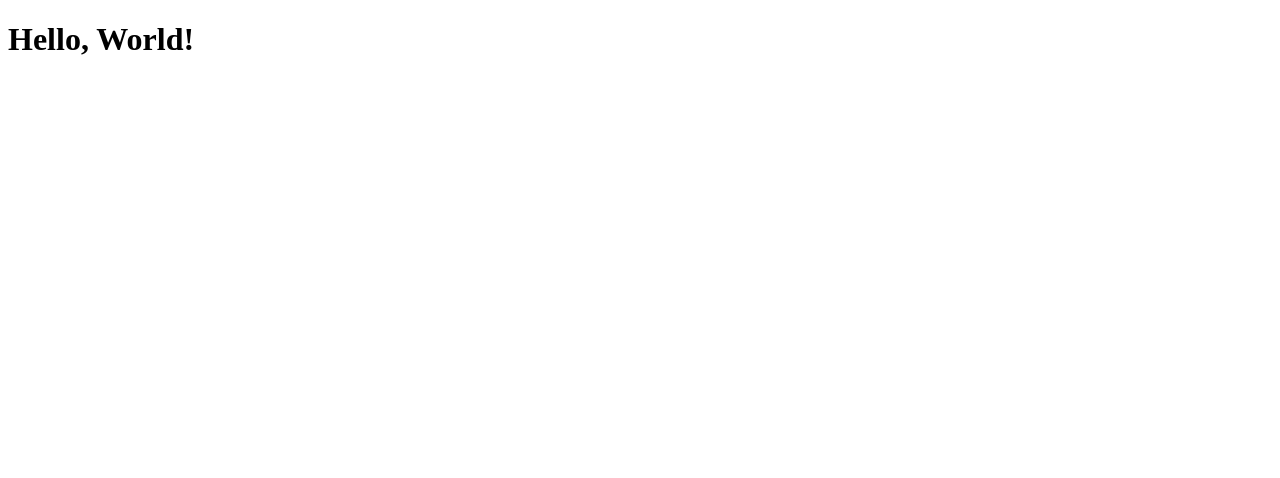
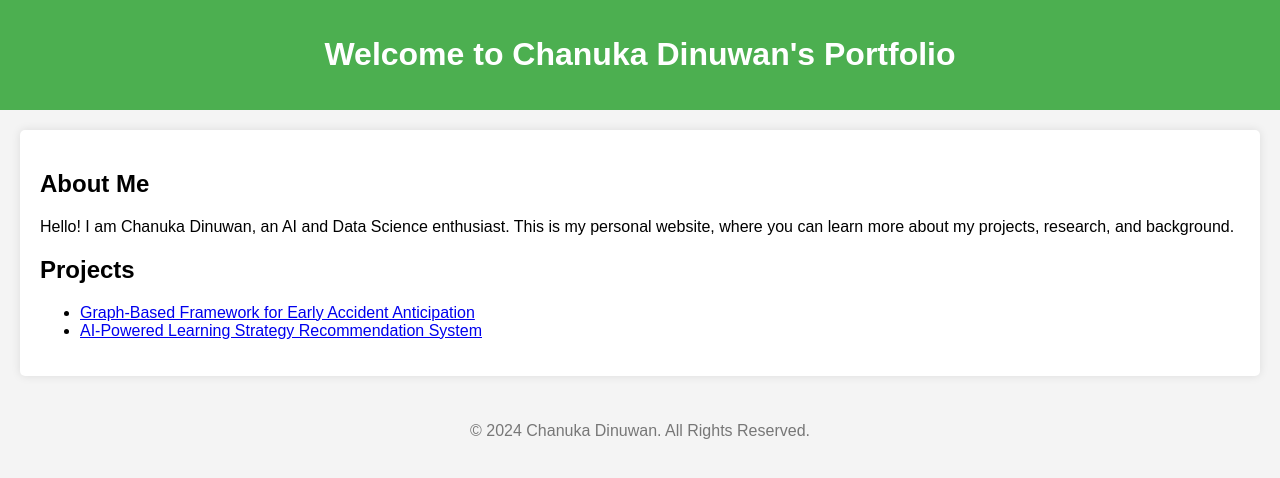
Before and after one commit to CDinuwan/chanuka.github.io, a plain HTML site: page index.html in a window 1280 px wide. Drawn offline with Linux system fonts and the light colour scheme.

Commit message:
Update index.html

```diff
--- a/index.html
+++ b/index.html
@@ -1,20 +1,56 @@
 <!DOCTYPE html>
-<!--[if lt IE 7]>      <html class="no-js lt-ie9 lt-ie8 lt-ie7"> <![endif]-->
-<!--[if IE 7]>         <html class="no-js lt-ie9 lt-ie8"> <![endif]-->
-<!--[if IE 8]>         <html class="no-js lt-ie9"> <![endif]-->
-<!--[if gt IE 8]>      <html class="no-js"> <!--<![endif]-->
-<html>
-    <head>
-        <meta charset="utf-8">
-        <meta http-equiv="X-UA-Compatible" content="IE=edge">
-        <title>Chanuka Dinuwan</title>
-        <meta name="description" content="">
-        <meta name="viewport" content="width=device-width, initial-scale=1">
-        <link rel="stylesheet" href="">
-    </head>
-    <body>
-        <h1>Hello, World!</h1>
+<html lang="en">
+<head>
+    <meta charset="UTF-8">
+    <meta name="viewport" content="width=device-width, initial-scale=1.0">
+    <meta name="description" content="Chanuka Dinuwan's personal website">
+    <title>Chanuka Dinuwan's Portfolio</title>
+    <style>
+        body {
+            font-family: Arial, sans-serif;
+            margin: 0;
+            padding: 0;
+            background-color: #f4f4f4;
+        }
+        header {
+            background-color: #4CAF50;
+            color: white;
+            padding: 15px 10px;
+            text-align: center;
+        }
+        main {
+            margin: 20px;
+            padding: 20px;
+            background-color: white;
+            border-radius: 5px;
+            box-shadow: 0px 0px 10px rgba(0, 0, 0, 0.1);
+        }
+        footer {
+            text-align: center;
+            margin-top: 20px;
+            padding: 10px;
+            color: #777;
+        }
+    </style>
+</head>
+<body>
+    <header>
+        <h1>Welcome to Chanuka Dinuwan's Portfolio</h1>
+    </header>
 
-        <script src="" async defer></script>
-    </body>
+    <main>
+        <h2>About Me</h2>
+        <p>Hello! I am Chanuka Dinuwan, an AI and Data Science enthusiast. This is my personal website, where you can learn more about my projects, research, and background.</p>
+
+        <h2>Projects</h2>
+        <ul>
+            <li><a href="#">Graph-Based Framework for Early Accident Anticipation</a></li>
+            <li><a href="#">AI-Powered Learning Strategy Recommendation System</a></li>
+        </ul>
+    </main>
+
+    <footer>
+        <p>&copy; 2024 Chanuka Dinuwan. All Rights Reserved.</p>
+    </footer>
+</body>
 </html>
```
